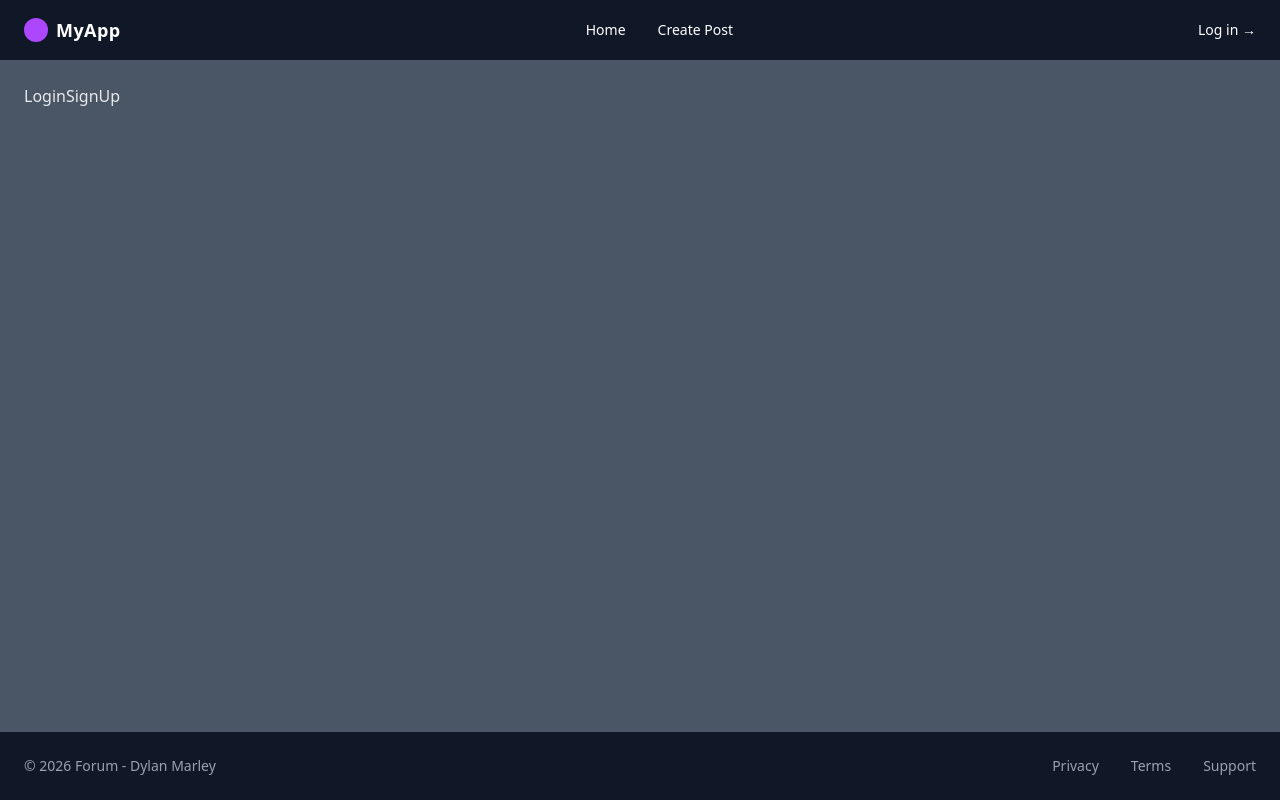
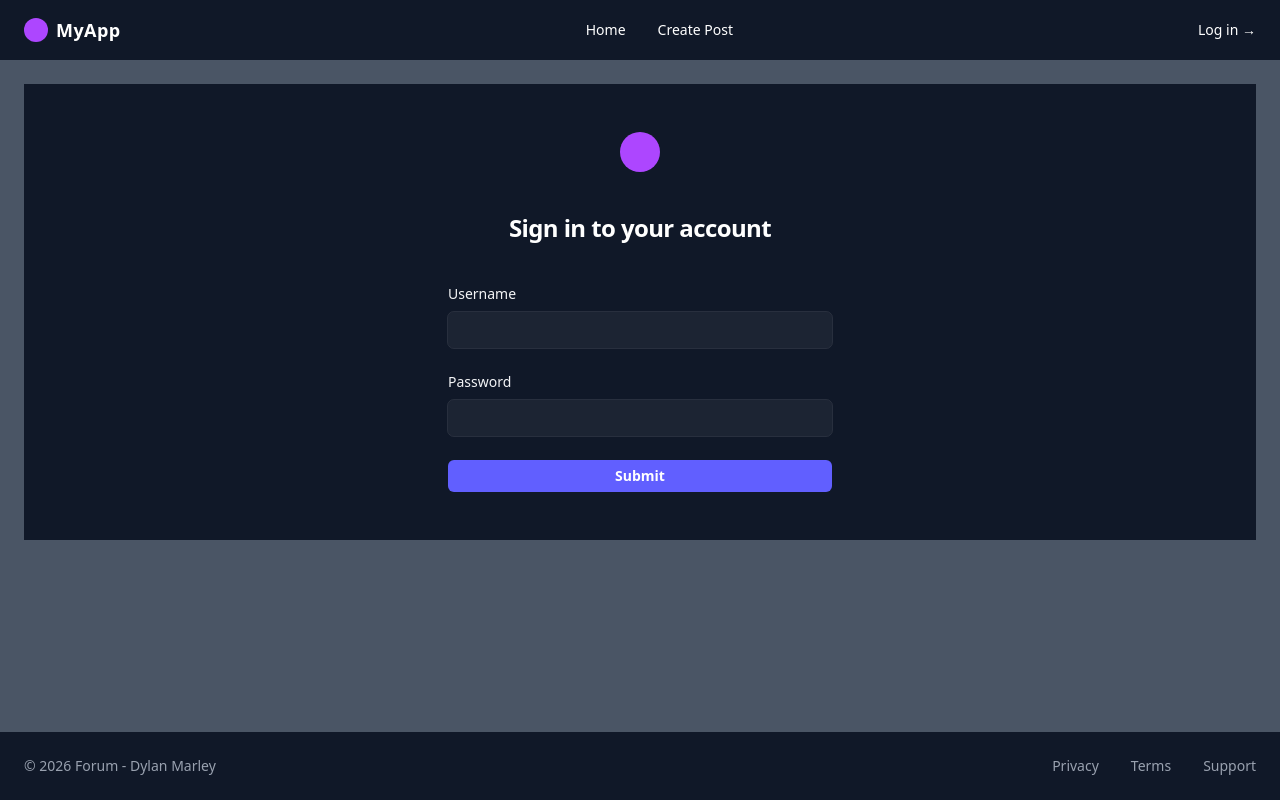
Before and after one commit to Dylan-JM/week07-assignment, a React (Vite) app in the folder client/: page /LoginSignUp in a window 1280 px wide. Built offline with nearby package versions, Linux system fonts and the light colour scheme.

Commit message:
feat: login form

```diff
--- /dev/null
+++ b/client/src/components/Form.jsx
@@ -0,0 +1,69 @@
+import { useState } from "react";
+
+export function Form() {
+  const [formValues, setFormValues] = useState({
+    username: "",
+    password: "",
+  });
+
+  function handleSubmit(event) {
+    event.preventDefault();
+    console.log("The form values are", formValues);
+  }
+
+  function handleInputChange(event) {
+    setFormValues({
+      ...formValues,
+      [event.target.name]: event.target.value,
+    });
+  }
+
+  return (
+    <form onSubmit={handleSubmit} className="space-y-6">
+      <div>
+        <label
+          htmlFor="username"
+          className="block text-sm font-medium text-gray-100"
+        >
+          Username
+        </label>
+        <div className="mt-2">
+          <input
+            type="text"
+            id="username"
+            name="username"
+            value={formValues.username}
+            onChange={handleInputChange}
+            className="block w-full rounded-md bg-white/5 px-3 py-1.5 text-base text-white outline outline-1 outline-white/10 placeholder:text-gray-500 focus:outline-2 focus:outline-indigo-500"
+          />
+        </div>
+      </div>
+
+      <div>
+        <label
+          htmlFor="password"
+          className="block text-sm font-medium text-gray-100"
+        >
+          Password
+        </label>
+        <div className="mt-2">
+          <input
+            type="password"
+            id="password"
+            name="password"
+            value={formValues.password}
+            onChange={handleInputChange}
+            className="block w-full rounded-md bg-white/5 px-3 py-1.5 text-base text-white outline outline-1 outline-white/10 placeholder:text-gray-500 focus:outline-2 focus:outline-indigo-500"
+          />
+        </div>
+      </div>
+
+      <button
+        type="submit"
+        className="flex w-full justify-center rounded-md bg-indigo-500 px-3 py-1.5 text-sm font-semibold text-white hover:bg-indigo-400 focus-visible:outline-2 focus-visible:outline-indigo-500"
+      >
+        Submit
+      </button>
+    </form>
+  );
+}
--- a/client/src/pages/LoginSignUp.jsx
+++ b/client/src/pages/LoginSignUp.jsx
@@ -1,7 +1,18 @@
+import { Form } from "../components/Form";
+
 export default function LoginSignUp() {
   return (
-    <>
-      <h1>LoginSignUp</h1>
-    </>
+    <div className="flex min-h-full flex-col justify-center px-6 py-12 lg:px-8 bg-gray-900 text-white">
+      <div className="sm:mx-auto sm:w-full sm:max-w-sm">
+        <div className="mx-auto h-10 w-10 bg-purple-500 rounded-full" />
+        <h2 className="mt-10 text-center text-2xl font-bold tracking-tight text-white">
+          Sign in to your account
+        </h2>
+      </div>
+
+      <div className="mt-10 sm:mx-auto sm:w-full sm:max-w-sm">
+        <Form />
+      </div>
+    </div>
   );
 }
```
